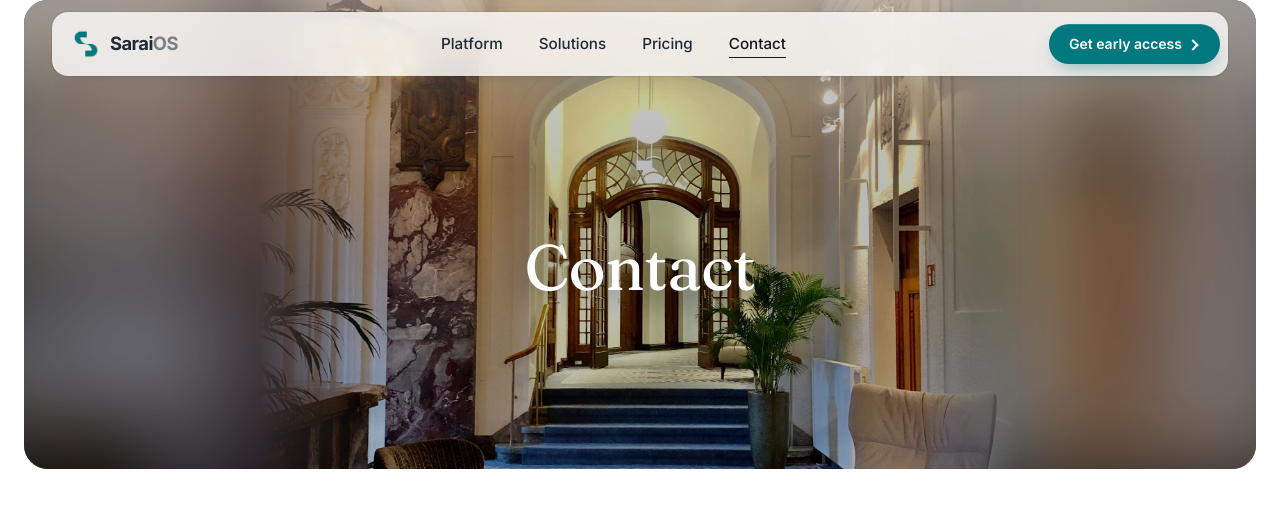
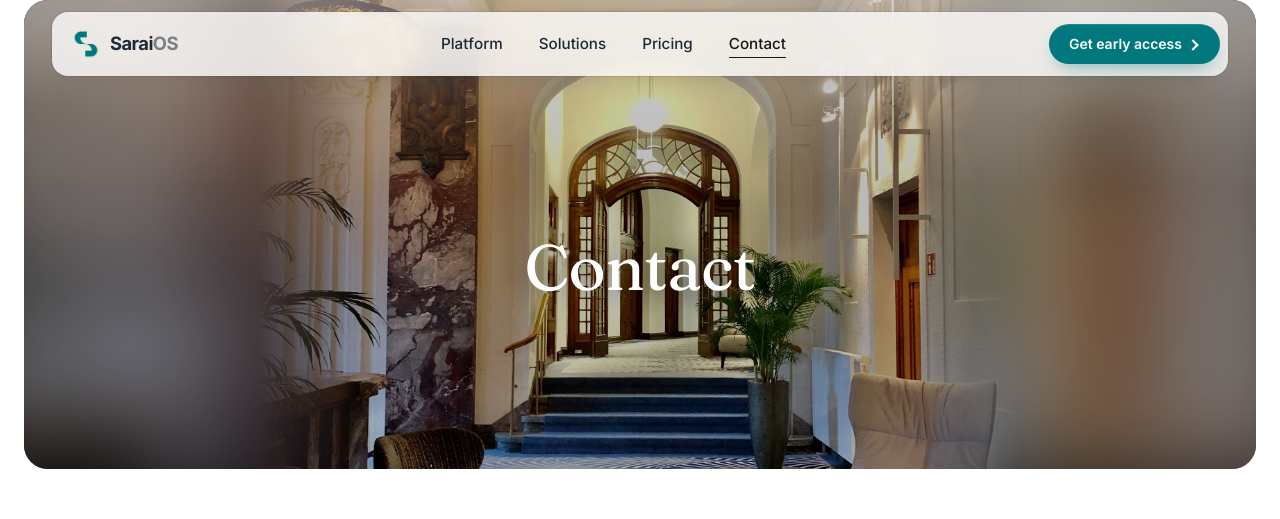
Before and after one commit to abdulrhhkahn/SaraiOS, a Next.js app: page /contact in a window 1280 px wide. Shown: the top 519 px of the page. Built offline with nearby package versions, Linux system fonts and the light colour scheme; no server answers.

Commit message:
Add files via upload

```diff
--- a/app/contact/page.tsx
+++ b/app/contact/page.tsx
@@ -36,7 +36,7 @@ const shortcuts = [
 export default function ContactPage() {
   return (
     <>
-      <ImageBanner src="/images/contact/banner-lobby.jpg" title="Contact" imageClassName="object-[50%_40%]" />
+      <ImageBanner src="/images/contact/banner-lobby.jpg" title="Contact" imageClassName="object-[50%_42%]" />
       <Container className="grid gap-12 pt-14 pb-28 sm:pt-20 lg:grid-cols-[1.4fr_1fr] lg:gap-16">
         <Reveal>
           <LeadForm
```
